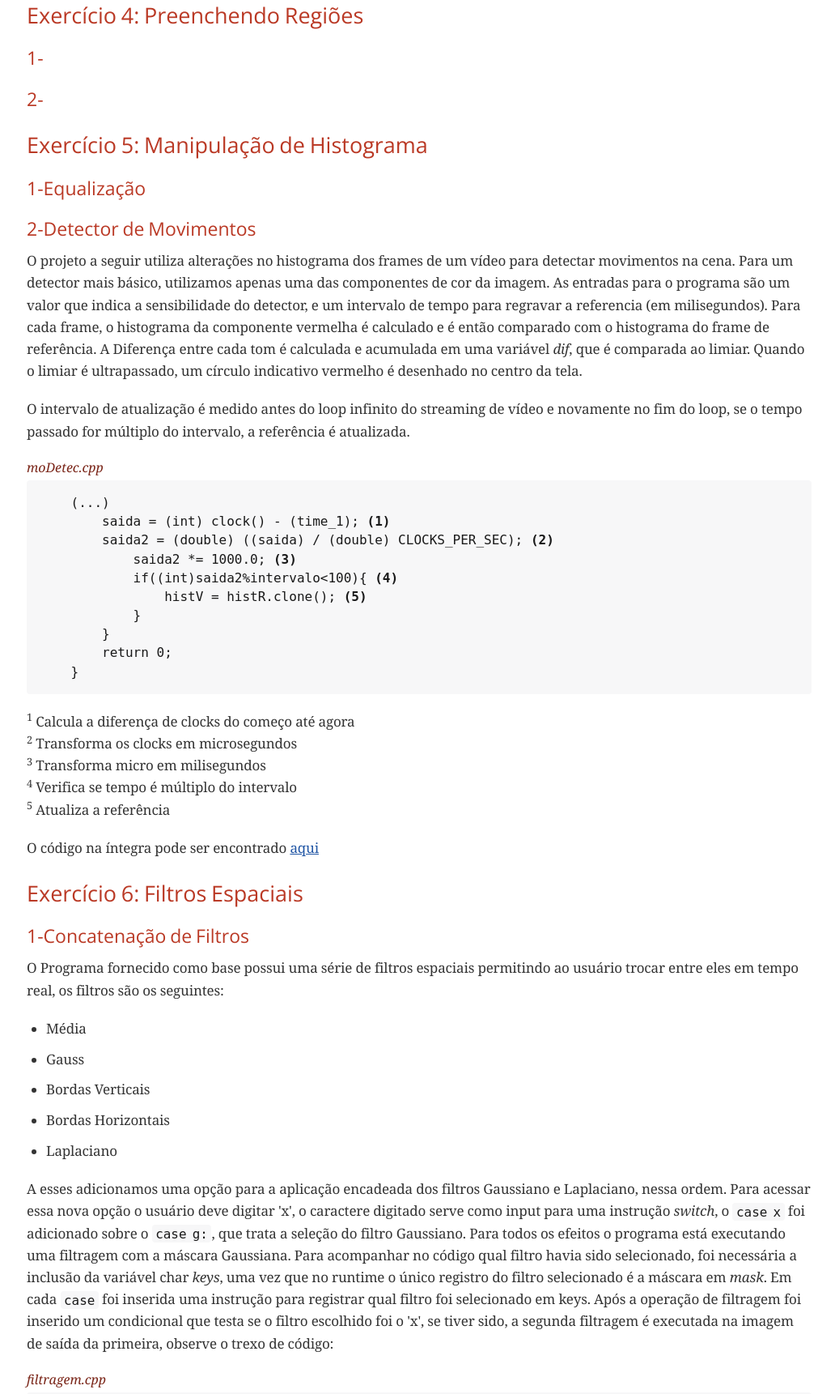
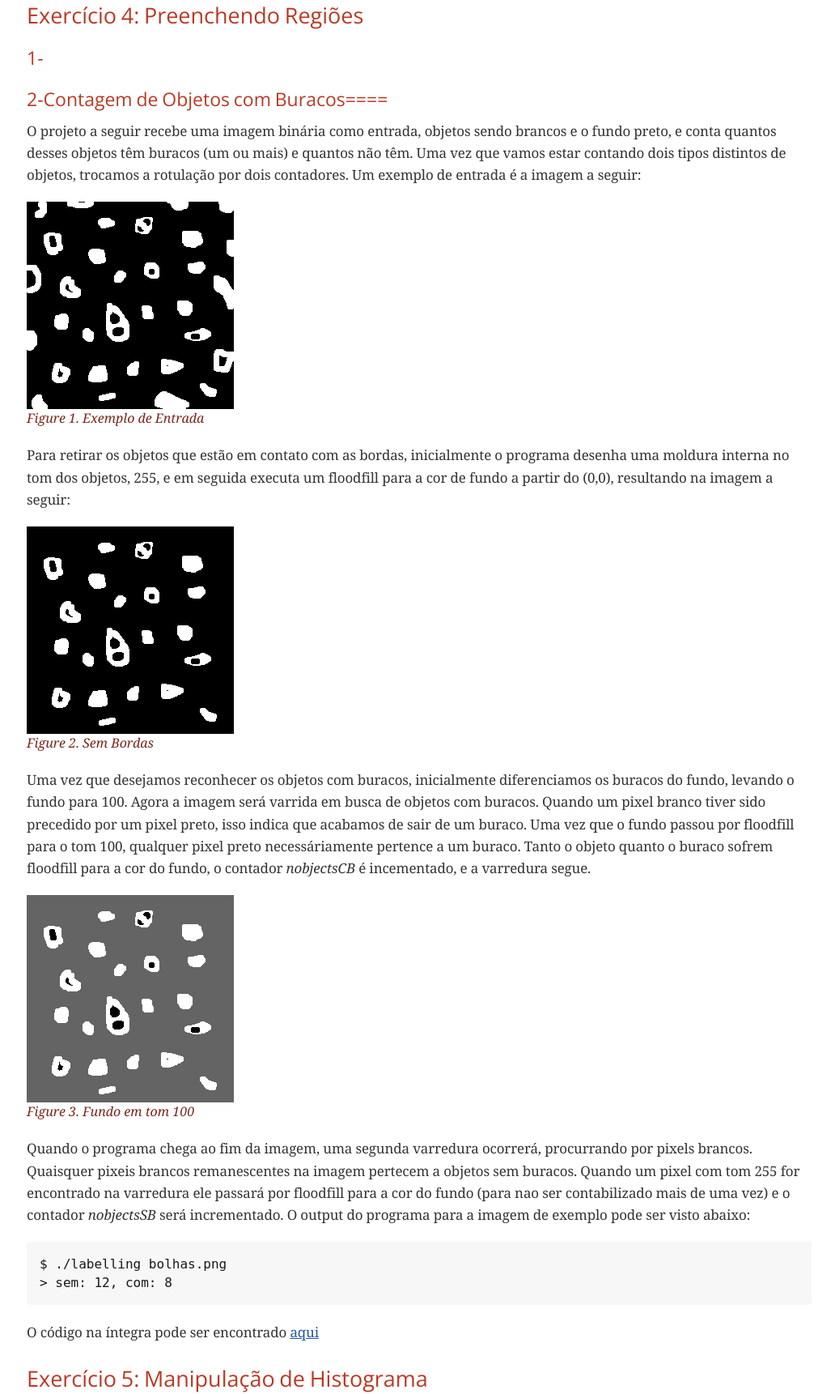
Before and after one commit to matheuspetrovich/matheuspetrovich.github.io, a plain HTML site: page index.html in a window 1280 px wide. Shown: the part 489-2210 px from the top of the page at 81% size, without its empty margins (122-1154 px from the left). Drawn offline with nearby package versions, Linux system fonts and the light colour scheme; some packages are replaced by stand-ins of ours; a web font is replaced by a local one.

Commit message:
update index

```diff
--- a/index.html
+++ b/index.html
@@ -449,8 +449,46 @@ Leandro Campelo &lt;<a href="mailto:leandrocampelo92@gmail.com">leandrocampelo92
 
 </div>
 <div class="sect3">
-<h4 id="_2">2-</h4>
-
+<h4 id="_2_contagem_de_objetos_com_buracos">2-Contagem de Objetos com Buracos====</h4>
+<div class="paragraph">
+<p>O projeto a seguir recebe uma imagem binária como entrada, objetos sendo brancos e o fundo preto, e conta quantos desses objetos têm buracos (um ou mais) e quantos não têm. Uma vez que vamos estar contando dois tipos distintos de objetos, trocamos a rotulação por dois contadores. Um exemplo de entrada é a imagem a seguir:</p>
+</div>
+<div class="imageblock">
+<div class="content">
+<img src="bolhas.png" alt="Exemplo de Entrada">
+</div>
+<div class="title">Figure 1. Exemplo de Entrada</div>
+</div>
+<div class="paragraph">
+<p>Para retirar os objetos que estão em contato com as bordas, inicialmente o programa desenha uma moldura interna no tom dos objetos, 255, e em seguida executa um floodfill para a cor de fundo a partir do (0,0), resultando na imagem a seguir:</p>
+</div>
+<div class="imageblock">
+<div class="content">
+<img src="sBordas.png" alt="Sem Bordas">
+</div>
+<div class="title">Figure 2. Sem Bordas</div>
+</div>
+<div class="paragraph">
+<p>Uma vez que desejamos reconhecer os objetos com buracos, inicialmente diferenciamos os buracos do fundo, levando o fundo para 100. Agora a imagem será varrida em busca de objetos com buracos. Quando um pixel branco tiver sido precedido por um pixel preto, isso indica que acabamos de sair de um buraco. Uma vez que o fundo passou por floodfill para o tom 100, qualquer pixel preto necessáriamente pertence a um buraco. Tanto o objeto quanto o buraco sofrem floodfill para a cor do fundo, o contador <em>nobjectsCB</em> é incementado, e a varredura segue.</p>
+</div>
+<div class="imageblock">
+<div class="content">
+<img src="fundo.png" alt="Fundo em tom 100">
+</div>
+<div class="title">Figure 3. Fundo em tom 100</div>
+</div>
+<div class="paragraph">
+<p>Quando o programa chega ao fim da imagem, uma segunda varredura ocorrerá, procurrando por pixels brancos. Quaisquer pixeis brancos remanescentes na imagem pertecem a objetos sem buracos. Quando um pixel com tom 255 for encontrado na varredura ele passará por floodfill para a cor do fundo (para nao ser contabilizado mais de uma vez) e o contador <em>nobjectsSB</em> será incrementado. O output do programa para a imagem de exemplo pode ser visto abaixo:</p>
+</div>
+<div class="listingblock">
+<div class="content">
+<pre>$ ./labelling bolhas.png
+&gt; sem: 12, com: 8</pre>
+</div>
+</div>
+<div class="paragraph">
+<p>O código na íntegra pode ser encontrado <a href="labelling.cpp">aqui</a></p>
+</div>
 </div>
 </div>
 <div class="sect2">
@@ -559,7 +597,7 @@ Para acompanhar no código qual filtro havia sido selecionado, foi necessária a
 <div class="content">
 <img src="6_2_Input.png" alt="Frame Original">
 </div>
-<div class="title">Figure 1. Frame Original</div>
+<div class="title">Figure 4. Frame Original</div>
 </div>
 <div class="paragraph">
 <p>O resultado do Laplaciano isolado pode ser visto abaixo:</p>
@@ -568,7 +606,7 @@ Para acompanhar no código qual filtro havia sido selecionado, foi necessária a
 <div class="content">
 <img src="6_2_Laplaciano.png" alt="Resultado Filtro Laplaciano">
 </div>
-<div class="title">Figure 2. Resultado Filtro Laplaciano</div>
+<div class="title">Figure 5. Resultado Filtro Laplaciano</div>
 </div>
 <div class="paragraph">
 <p>O resultado da aplicação do Laplaciano em uma imagem tratada com o Gaussiano pode ser visto abaixo:</p>
@@ -577,7 +615,7 @@ Para acompanhar no código qual filtro havia sido selecionado, foi necessária a
 <div class="content">
 <img src="6_2_LaplGauss.png" alt="Resultado da Combinação de filtros">
 </div>
-<div class="title">Figure 3. Resultado da Combinação de filtros</div>
+<div class="title">Figure 6. Resultado da Combinação de filtros</div>
 </div>
 <div class="paragraph">
 <p>É possível observar nas imagens que naquela tratada inicialmente com o gaussiano, um filtro de borramento, as bordas da imagem são menos evidentes, mais apagadas.</p>
@@ -615,7 +653,7 @@ Para acompanhar no código qual filtro havia sido selecionado, foi necessária a
 <div class="content">
 <img src="hello.png" alt="Saida do programa hello">
 </div>
-<div class="title">Figure 4. Saída do programa hello</div>
+<div class="title">Figure 7. Saída do programa hello</div>
 </div>
 <div class="paragraph">
 <p>Aqui vem a listagem do programa <a href="exemplos/hello.cpp" class="bare">exemplos/hello.cpp</a> , mostrada
@@ -653,7 +691,7 @@ uma imagem fornecida via linha de comando.</p>
 </div>
 <div id="footer">
 <div id="footer-text">
-Last updated 2016-03-17 23:42:16 BRT
+Last updated 2016-03-18 01:11:26 BRT
 </div>
 </div>
 <script type="text/x-mathjax-config">
```
